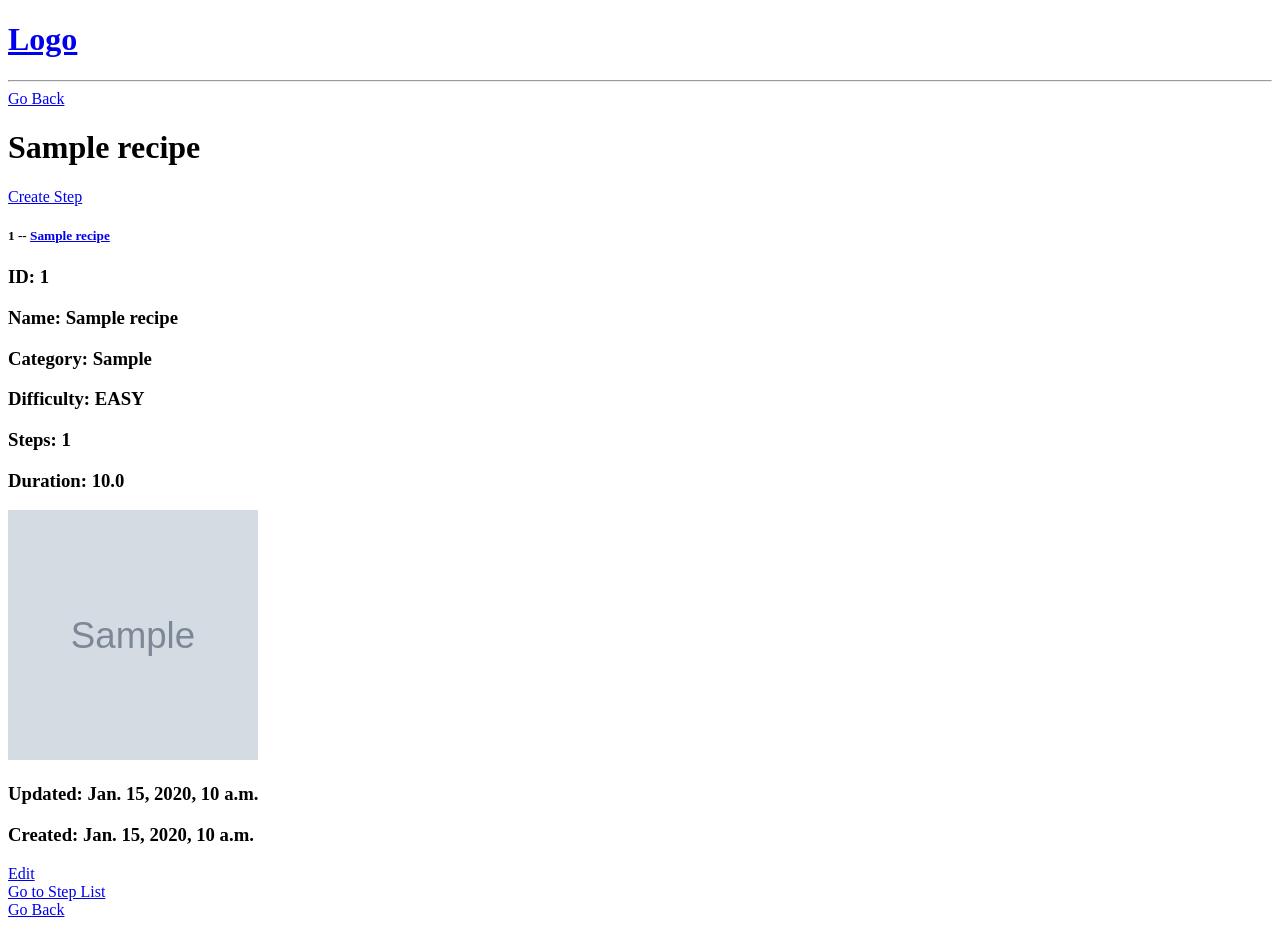
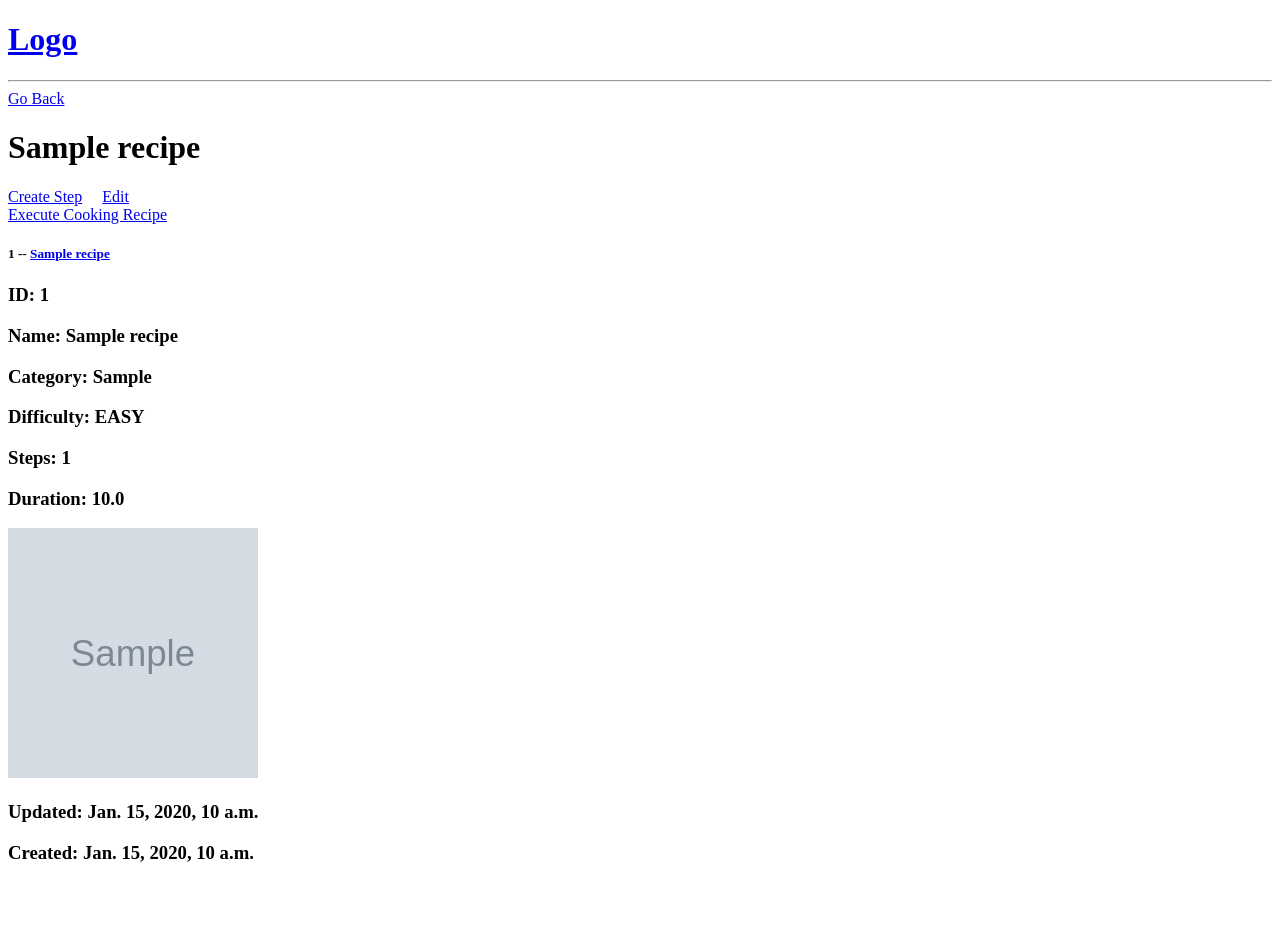
Before and after one commit to fboomax/recipeCrud, a Django app: page /recipe/1/ in a window 1280 px wide. After the commit the page ends 862 px from the top, so only its background shows below. Run offline with Django 3.2, Linux system fonts and the light colour scheme; tables that the repository leaves empty hold one stand-in row (values such as "Sample post"); grey boxes marked "Sample" are stand-in pictures.

Commit message:
Refactor interface. Add execute recipe

```diff
--- a/base/templates/base/recipe.html
+++ b/base/templates/base/recipe.html
@@ -1,9 +1,14 @@
 {% extends 'main.html' %}
 {% block content %}
-     <a href="{{ request.META.HTTP_REFERER }}">Go Back</a>
+    <a href="/recipes/">Go Back</a>
     <h1>{{ selectedRecipe.name }}</h1>
     <div>
-                <a href="/recipe/{{ selectedRecipe.id }}/create-step/">Create Step</a>
+        <a href="/recipe/{{ selectedRecipe.id }}/create-step/">Create Step</a>
+        <a>&nbsp;&nbsp;&nbsp;</a>
+        <a href="{% url 'update-recipe' selectedRecipe.id %}">Edit</a>
+        <br>
+        <a href="/recipe/{{ selectedRecipe.id }}/steplist/">Execute Cooking Recipe</a>
+        <br>
     </div>
     <div>
         <h5>
@@ -23,14 +28,13 @@
             <h3>Created: {{ selectedRecipe.created }}</h3>
         </div>
         <div>
-            <a href="{% url 'update-recipe' selectedRecipe.id %}">Edit</a>
+
         </div>
         <div>
-{#             <a href="/recipe/{{ selectedRecipe.id }}/steps-recipe/">Go Step Recipe</a>#}
-             <a href="/recipe/{{ selectedRecipe.id }}/steplist/">Go to Step List</a>
+
         </div>
         <div>
-            <a href="{{ request.META.HTTP_REFERER }}">Go Back</a>
+
         </div>
     </di>
 
--- a/base/templates/base/recipes.html
+++ b/base/templates/base/recipes.html
@@ -1,6 +1,9 @@
 {% extends 'main.html' %}
 
     {% block content %}
+        <div>
+            <a href={% url 'home' %}>Go Back</a>
+        </div>
 
         <h1>Recipes</h1>
 
--- a/base/templates/base/steplist.html
+++ b/base/templates/base/steplist.html
@@ -46,7 +46,7 @@
         </div>
         <br>
         <div>
-            <a href="/recipe/{{ recipe_id }}/">Back to Step</a>
+            <a href="/recipe/{{ recipe_id }}/">Back to Recipe</a>
         </div>
 
 
--- a/base/views.py
+++ b/base/views.py
@@ -77,7 +77,7 @@
         page = request.GET.get('page', 1)
         recipe = Recipe.objects.get(id=int(recipe_pk))
         stepsRecipe = recipe.steprecipe_set.order_by('step')
-        paginator = Paginator(stepsRecipe, per_page=2)
+        paginator = Paginator(stepsRecipe, per_page=1)
         page_object = paginator.get_page(page)
 
         context = {"page_obj": page_object, "recipe_id": recipe_pk}
```
